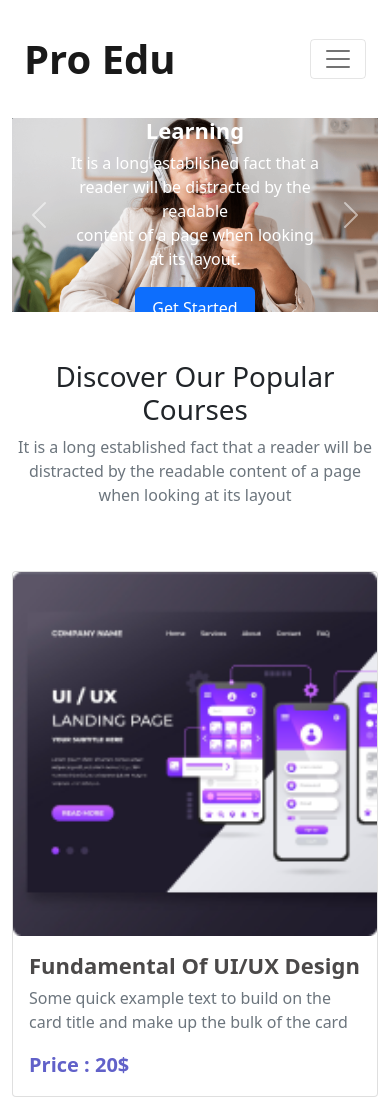
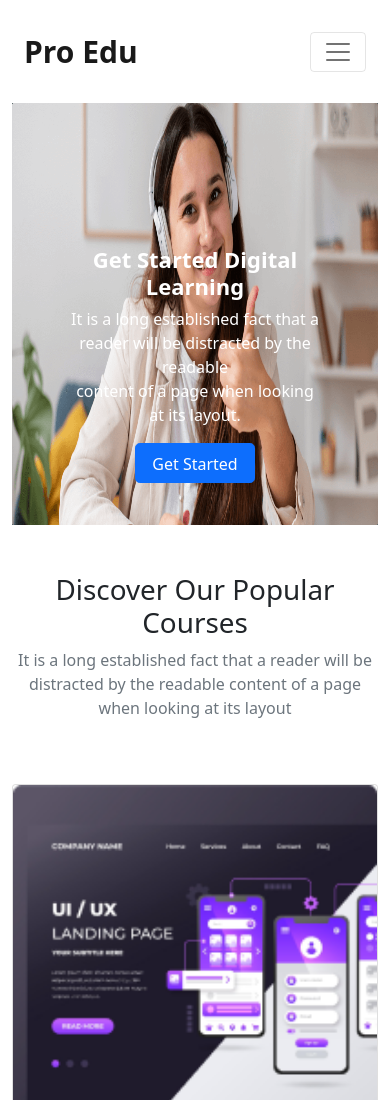
Before and after one commit to jannatulferdous2021/Ed-tech, a plain HTML site: page index.html in a window 390 px wide. Shown: the top 1100 px of the page. Drawn offline with nearby package versions, Linux system fonts and the light colour scheme.

Commit message:
logo-size

```diff
--- a/css/style.css
+++ b/css/style.css
@@ -66,6 +66,13 @@ h7{
 
 
 @media (max-width: 575.98px) {
+    .logo{
+        font-size: 30px;
+    }
+    .ban-img{
+        height: 50vh;
+        width: 100%;
+    }
     .carousel-caption
     {
         margin-bottom: 35px;
@@ -81,7 +88,7 @@ h7{
         height: 40px;
         width: 120px;
     }
-    .btn-text{
+   .btn-text{
         font-size: 18px;
     }
  }
--- a/index.html
+++ b/index.html
@@ -86,16 +86,16 @@
                     <h1>Get Started Digital <br>
                         Learning</h1>
                     <p>It is a long established fact that a reader will be distracted by the readable
-                                   <br> content of a page when looking at its layout.</p>
+                                    content of a page when looking at its layout.</p>
                     <button type="button" class="btn btn-primary btn-lg"><span class="btn-text"><p>Get Started</p></span></button>
                   </div>
                 </div>
               </div>
-              <button class="carousel-control-prev" type="button" data-bs-target="#carouselExampleCaptions" data-bs-slide="prev">
+              <button class="carousel-control-prev d-md-block d-none" type="button" data-bs-target="#carouselExampleCaptions" data-bs-slide="prev">
                 <span class="carousel-control-prev-icon" aria-hidden="true"></span>
                 <span class="visually-hidden">Previous</span>
               </button>
-              <button class="carousel-control-next" type="button" data-bs-target="#carouselExampleCaptions" data-bs-slide="next">
+              <button class="carousel-control-next d-md-block d-none" type="button" data-bs-target="#carouselExampleCaptions" data-bs-slide="next">
                 <span class="carousel-control-next-icon" aria-hidden="true"></span>
                 <span class="visually-hidden">Next</span>
               </button>
```
